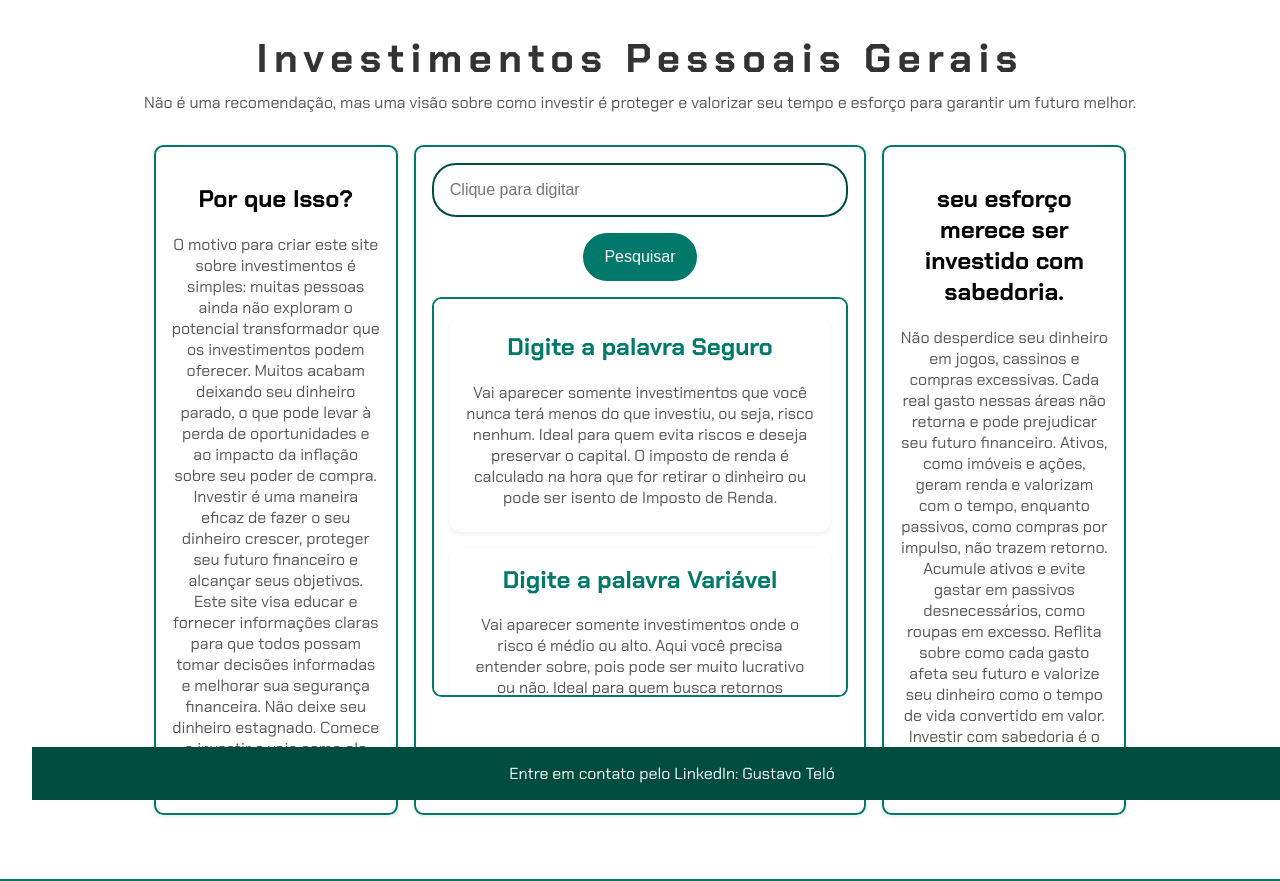
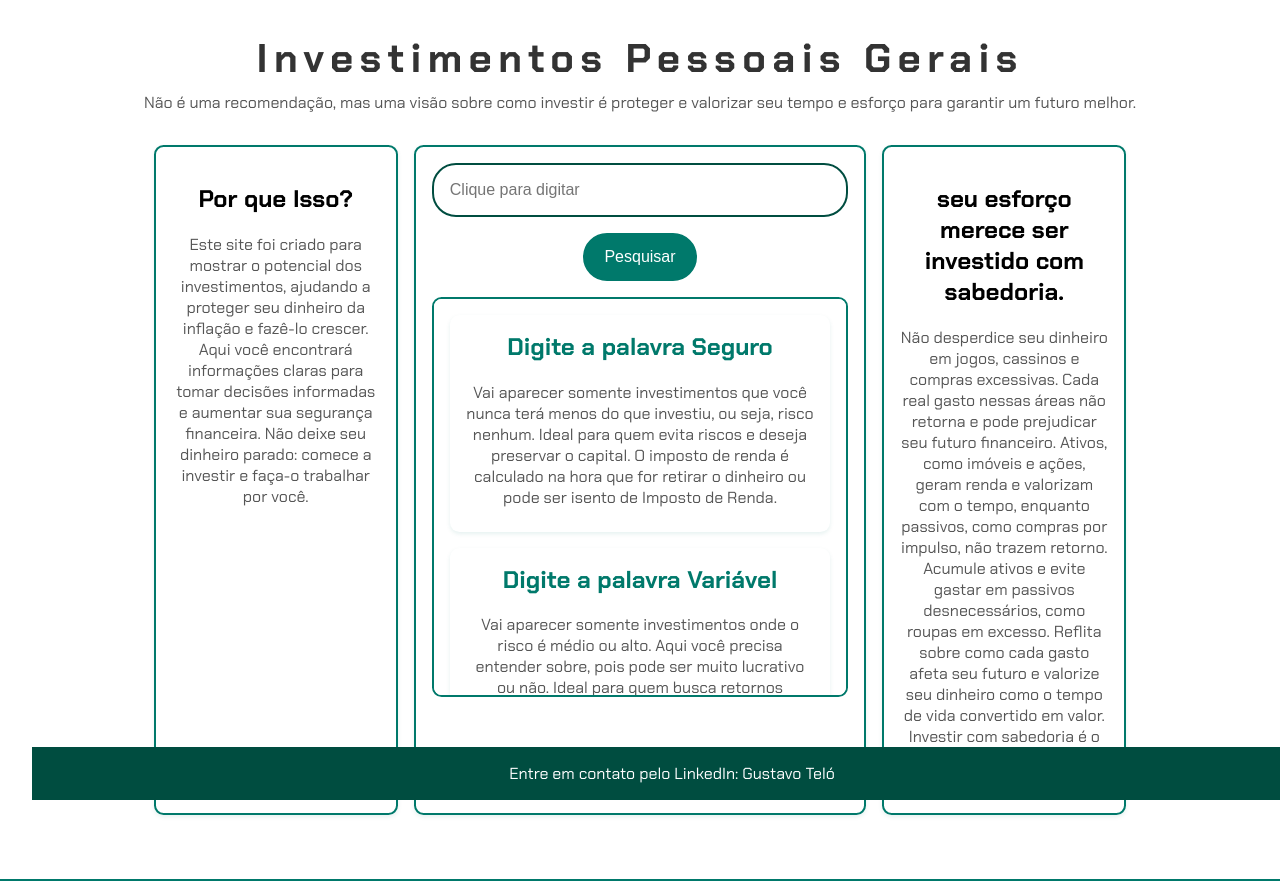
Before and after one commit to GustavoTelosm/informa-investimentos-premios, a plain HTML site: page index.html in a window 1280 px wide. Shown: the top 881 px of the page. Drawn offline with Linux system fonts and the light colour scheme.

Commit message:
Update index.html

```diff
--- a/index.html
+++ b/index.html
@@ -16,8 +16,8 @@
         <div class="container">
             <aside class="left">
                 <h2>Por que Isso?</h2>
-                <p>O motivo para criar este site sobre investimentos é simples: muitas pessoas ainda não exploram o potencial transformador que os investimentos podem oferecer. Muitos acabam deixando seu dinheiro parado, o que pode levar à perda de oportunidades e ao impacto da inflação sobre seu poder de compra. Investir é uma maneira eficaz de fazer o seu dinheiro crescer, proteger seu futuro financeiro e alcançar seus objetivos. Este site visa educar e fornecer informações claras para que todos possam tomar decisões informadas e melhorar sua segurança financeira. Não deixe seu dinheiro estagnado. Comece a investir e veja como ele pode trabalhar para você.
-
+                <p>
+Este site foi criado para mostrar o potencial dos investimentos, ajudando a proteger seu dinheiro da inflação e fazê-lo crescer. Aqui você encontrará informações claras para tomar decisões informadas e aumentar sua segurança financeira. Não deixe seu dinheiro parado: comece a investir e faça-o trabalhar por você.
                 </p>
             </aside>
 
```
